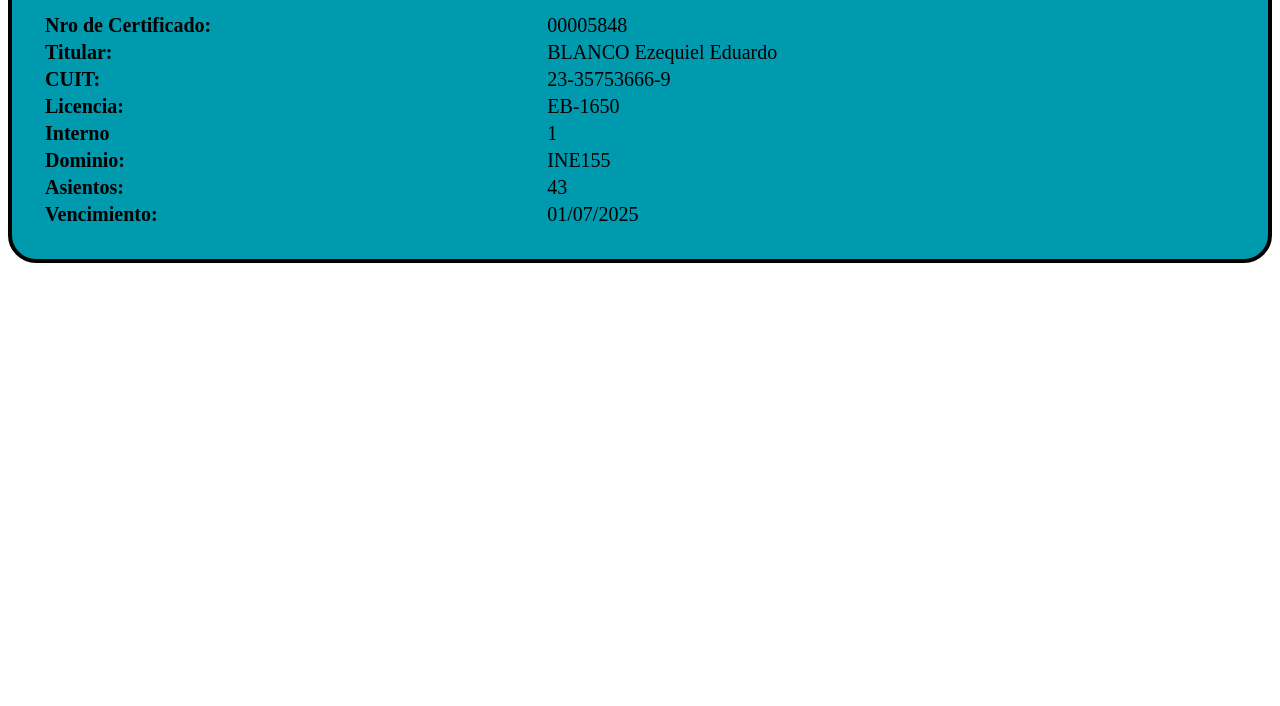
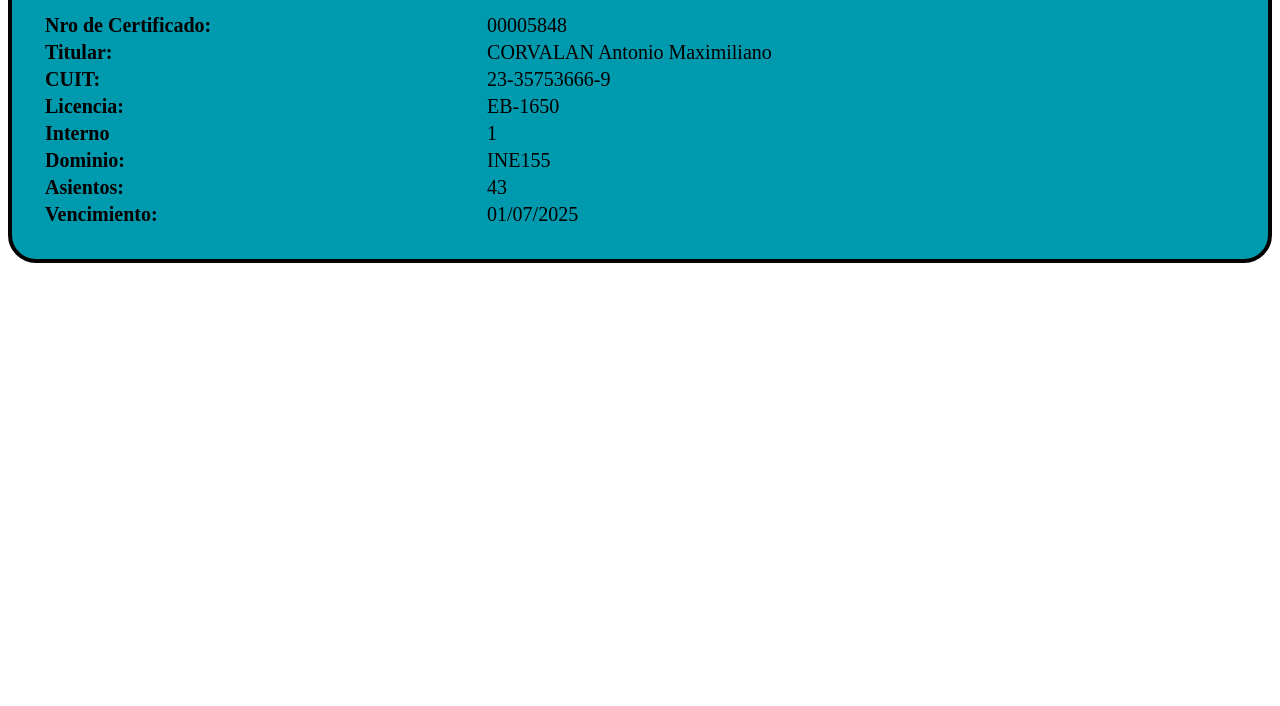
Before and after one commit to minfrapermisos/micros, a plain HTML site: page index - copia.html in a window 1280 px wide. Shown: the part 94-800 px from the top of the page. Drawn offline with Linux system fonts and the light colour scheme.

Commit message:
nombre
Signed-off-by: Pablo Jesus <47193976+pabliimjl@users.noreply.github.com>

```diff
--- a/index - copia.html
+++ b/index - copia.html
@@ -36,7 +36,7 @@
             </tr>
             <tr>
                 <td class="etiqueta">Titular: </td>
-                <td>BLANCO Ezequiel Eduardo</td>
+                <td>CORVALAN Antonio Maximiliano</td>
             </tr>
             <tr>
                 <td class="etiqueta">CUIT:</td>
```
